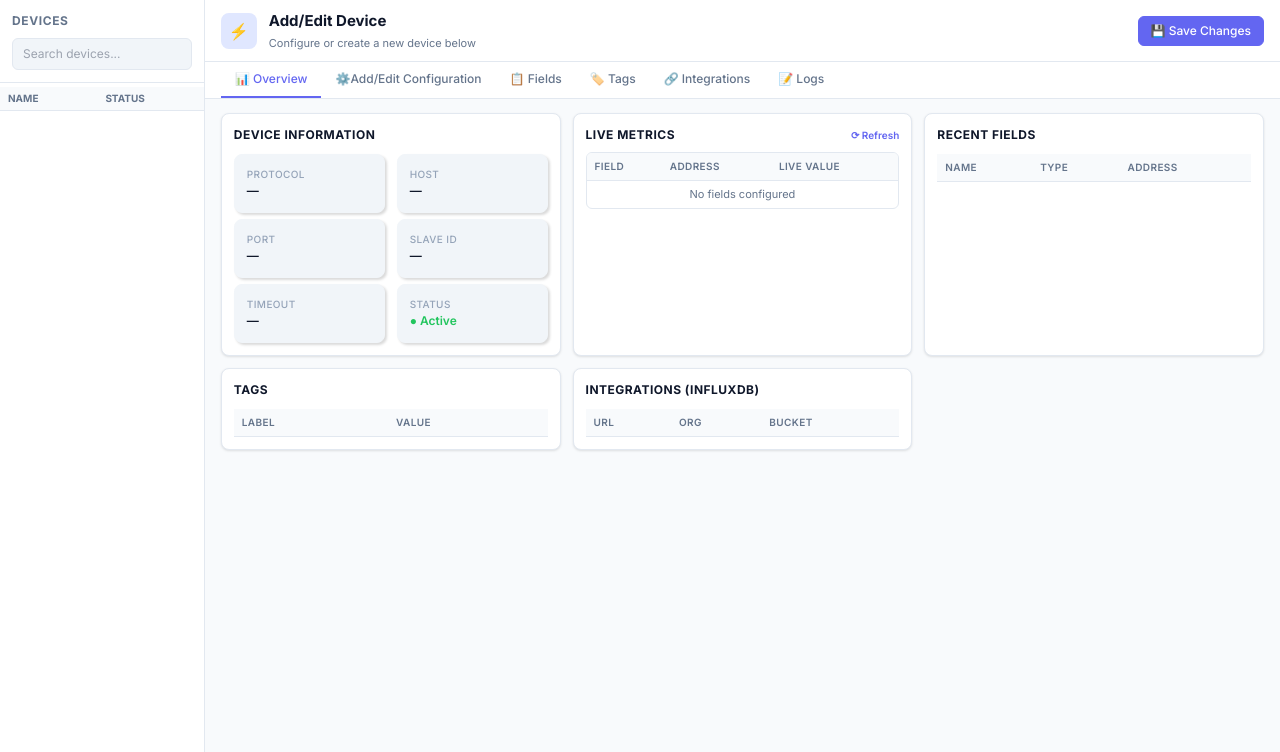
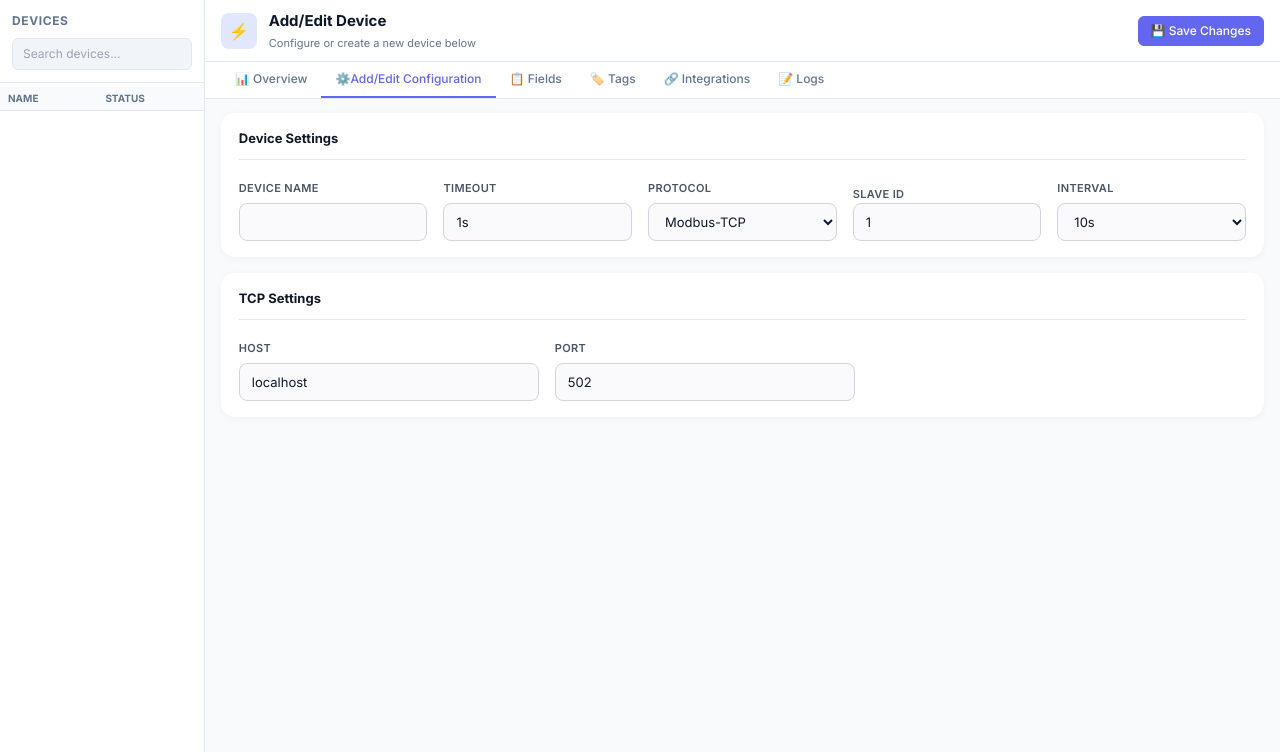
Before and after one commit to PRIME08012004/Device_Manager, a Python web app: template templates/config.html in a window 1280 px wide. Shown: the part 48-800 px from the top of the page. Run offline with Jinja, Linux system fonts and the light colour scheme; the template is opened without the code that fills it, so the values that code supplies are empty; some libraries are stand-ins or nearby versions.

Commit message:
UI changes

```diff
--- a/templates/config.html
+++ b/templates/config.html
@@ -1274,8 +1274,8 @@
 
             <!-- Tab Bar -->
             <div class="tab-bar">
-                <div class="tab-item active" data-tab="overview">📊 Overview</div>
-                <div class="tab-item" data-tab="config">⚙️Add/Edit Configuration</div>
+                <div class="tab-item" data-tab="overview">📊 Overview</div>
+                <div class="tab-item active" data-tab="config">⚙️Add/Edit Configuration</div>
                 <div class="tab-item" data-tab="registers">📋 Fields</div>
                 <div class="tab-item" data-tab="tags">🏷️ Tags</div>
                 <div class="tab-item" data-tab="integrations">🔗 Integrations</div>
@@ -1286,7 +1286,7 @@
             <div class="tab-panels">
 
                 <!-- ── OVERVIEW TAB ── -->
-                <div class="tab-panel active" id="tab-overview">
+                <div class="tab-panel " id="tab-overview">
                     <div class="overview-grid">
                         <div class="card">
                             <div class="card-title">Device Information</div>
@@ -1376,7 +1376,7 @@
 
                     <div id="modbusSection" style="display:none;">
                         <div class="modbus-card">
-                            <div class="modbus-title">Enable Modbus?</div>
+                            <div class="modbus-title">Enable Server</div>
                             <div class="modbus-btn-row">
                                 <button id="modbusYesBtn" class="btn-yes">Yes</button>
                                 <button id="modbusNoBtn" class="btn-no">No</button>
@@ -1407,7 +1407,7 @@
                 </div>
 
                 <!-- ── CONFIGURATION TAB ── -->
-                <div class="tab-panel" id="tab-config">
+                <div class="tab-panel active" id="tab-config">
                     <form id="configForm">
                         <input type="hidden" id="editingConfigName" value="">
                         <input type="hidden" id="editingRegisterIndex" value="-1">
```
